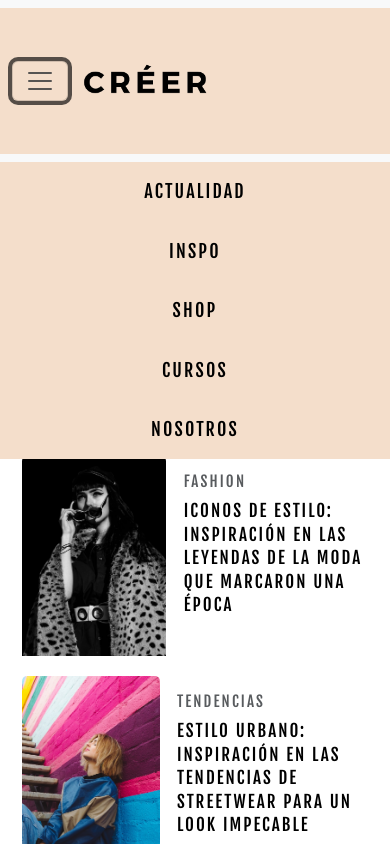
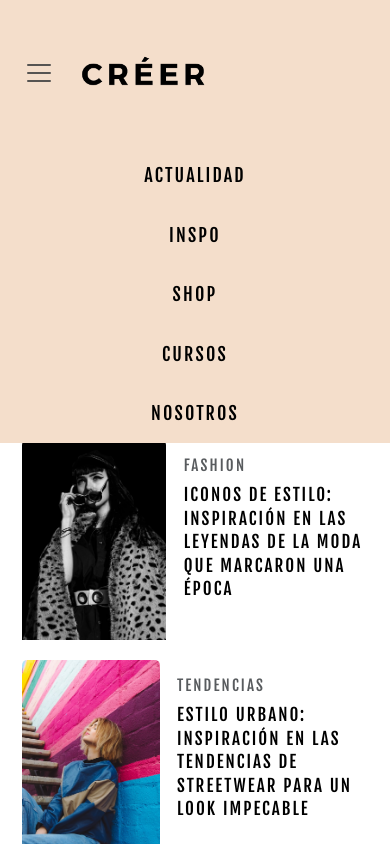
Before and after one commit to CamiMignone/proyecto-coder, a plain HTML site: page index.html in a window 390 px wide. Both pictures are taken after a click on the button "Toggle navigation". Shown: the top 844 px of the page. Drawn offline with nearby package versions, Linux system fonts and the light colour scheme; a web font is replaced by a local one.

Commit message:
corereccion navbar

```diff
--- a/css/styles.css
+++ b/css/styles.css
@@ -61,6 +61,21 @@ header ul li {
         width: 40%;
         height: 40%;
     }
+}
+
+.navbar{
+    --bs-navbar-padding-y: 0rem;
+}
+
+.navbar-toggler:focus {
+    text-decoration: none;
+    outline: 0;
+    box-shadow: 0 0 0 ;
+}
+
+.navbar-toggler {
+    border: none
+
 }
 
 
@@ -373,8 +388,7 @@ footer {
 .footerTexto {
     display: flex;
     flex-direction: column;
-    padding-left: 20px;
-    padding-top: 20px;
+    padding: 20px 20px 0 20px;
     font-size: 15px;
 }
 
@@ -405,7 +419,7 @@ footer {
 }
 
 @media screen and (max-width: 768px) {
-    .enlaces div{
+    .footerTexto div{
         display: grid;
         justify-items: center;
 
```
